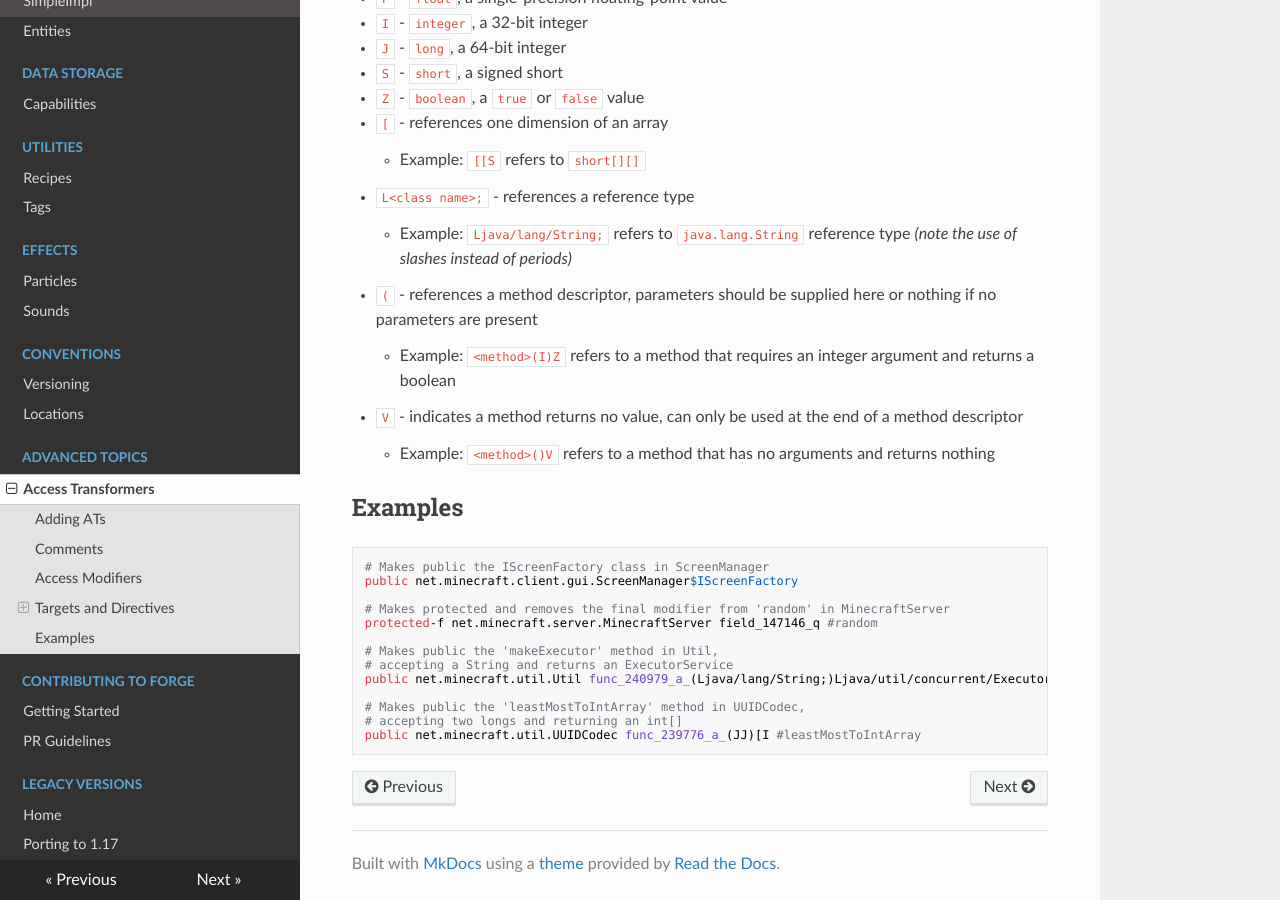
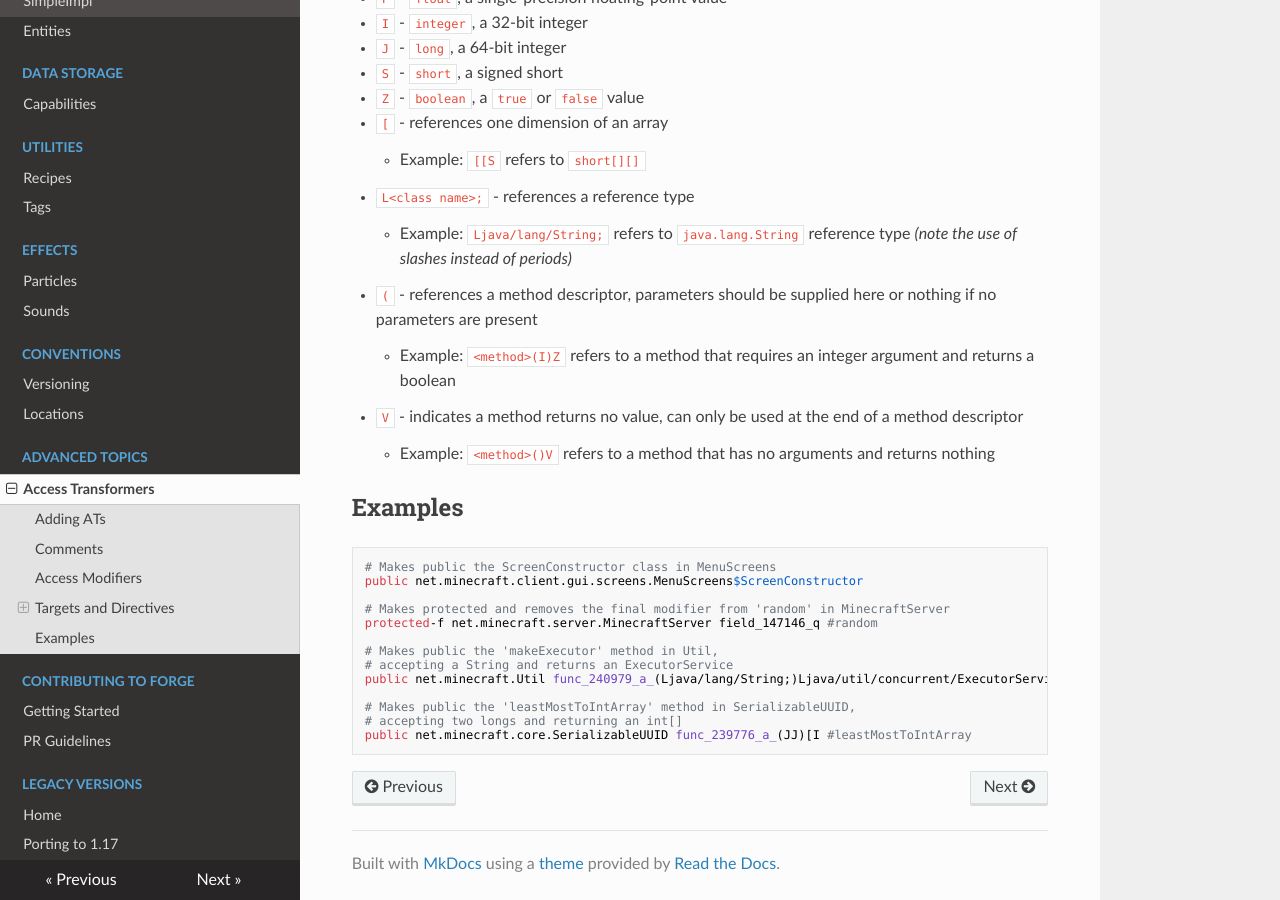
Before and after one commit to MinecraftForge/Documentation, an MkDocs documentation site: the page built from docs/advanced/accesstransformers.md, in a window 1280 px wide and 900 px high, scrolled down 2310 px. Built offline with MkDocs 1.6.1, drawn with Linux system fonts in a browser that asks for light colours; nearby versions of some CDN libraries.

Commit message:
Update `advanced`

````diff
--- a/docs/advanced/accesstransformers.md
+++ b/docs/advanced/accesstransformers.md
@@ -93,19 +93,19 @@ Examples
 --------
 
 ```
-# Makes public the IScreenFactory class in ScreenManager
-public net.minecraft.client.gui.ScreenManager$IScreenFactory
+# Makes public the ScreenConstructor class in MenuScreens
+public net.minecraft.client.gui.screens.MenuScreens$ScreenConstructor
 
 # Makes protected and removes the final modifier from 'random' in MinecraftServer
 protected-f net.minecraft.server.MinecraftServer field_147146_q #random
 
 # Makes public the 'makeExecutor' method in Util,
 # accepting a String and returns an ExecutorService
-public net.minecraft.util.Util func_240979_a_(Ljava/lang/String;)Ljava/util/concurrent/ExecutorService; #makeExecutor
+public net.minecraft.Util func_240979_a_(Ljava/lang/String;)Ljava/util/concurrent/ExecutorService; #makeExecutor
 
-# Makes public the 'leastMostToIntArray' method in UUIDCodec,
+# Makes public the 'leastMostToIntArray' method in SerializableUUID,
 # accepting two longs and returning an int[]
-public net.minecraft.util.UUIDCodec func_239776_a_(JJ)[I #leastMostToIntArray
+public net.minecraft.core.SerializableUUID func_239776_a_(JJ)[I #leastMostToIntArray
 ```
 
 [specs]: https://github.com/MinecraftForge/AccessTransformers/blob/master/FMLAT.md
````
